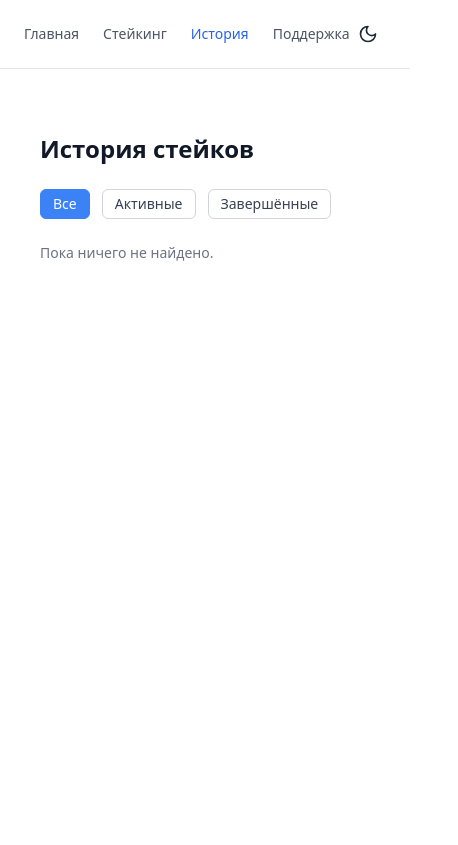
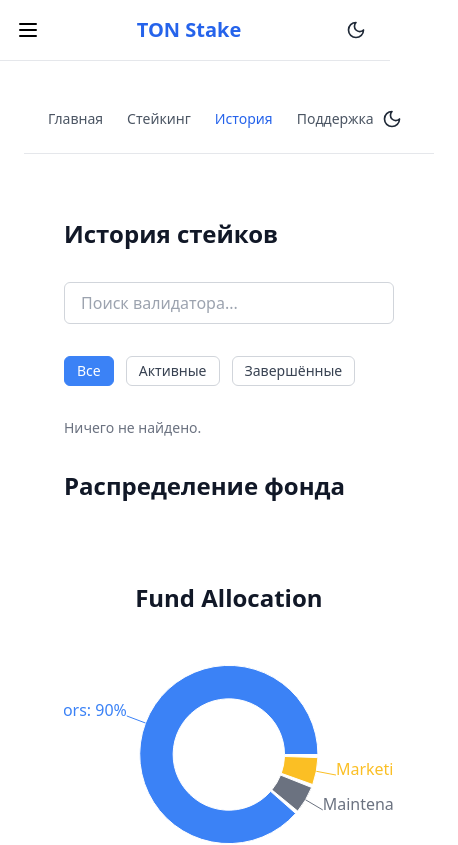
Before and after one commit to nd12123/ton-don, a Next.js app: page /history in a window 390 px wide. Shown: the top 845 px of the page, 458 px wide, since content can reach past the window. Built offline with nearby package versions, Linux system fonts and the light colour scheme; what @tonconnect/ui-react would draw is missing.

Commit message:
26.04 Mobile Testing

```diff
--- a/app/(dashboard)/history/page.tsx
+++ b/app/(dashboard)/history/page.tsx
@@ -1,66 +1,111 @@
+// app/(dashboard)/history/page.tsx
 "use client";
 
-import { useState } from "react";
+import { useState, useEffect } from "react";
 import { useStakeStore } from "@/lib/store";
 import { motion } from "framer-motion";
+import AllocationChart from "@/components/AllocationChart";
+import Skeleton from "@/components/ui/Skeleton";
 
 type Filter = "all" | "active" | "completed";
 
-export default function Page() {
+export default function HistoryPage() {
   const history = useStakeStore((s) => s.history);
   const [filter, setFilter] = useState<Filter>("all");
+  const [search, setSearch] = useState("");
+  const [chartLoading, setChartLoading] = useState(true);
 
-  const filtered = history.filter((item) => {
-    if (filter === "active") return item.status === "Active";
-    if (filter === "completed") return item.status === "Completed";
-    return true;
-  });
+  useEffect(() => {
+    const timer = setTimeout(() => setChartLoading(false), 1500);
+    return () => clearTimeout(timer);
+  }, []);
+
+  const filtered = history
+    .filter((item) =>
+      filter === "active"
+        ? item.status === "Active"
+        : filter === "completed"
+        ? item.status === "Completed"
+        : true
+    )
+    .filter((item) =>
+      item.validator.toLowerCase().includes(search.trim().toLowerCase())
+    );
 
   return (
     <motion.main
       initial={{ opacity: 0, y: 10 }}
       animate={{ opacity: 1, y: 0 }}
       transition={{ duration: 0.4 }}
-      className="max-w-4xl mx-auto px-4 py-10 space-y-6"
+      className="max-w-4xl mx-auto px-4 py-10 space-y-8"
     >
       <h1 className="text-2xl font-bold">История стейков</h1>
 
+      {/* Поиск */}
+      <input
+        type="text"
+        placeholder="Поиск валидатора..."
+        value={search}
+        onChange={(e) => setSearch(e.target.value)}
+        className="w-full max-w-sm px-4 py-2 border border-gray-300 rounded-md focus:outline-none focus:ring-2 focus:ring-blue-400 dark:bg-gray-800 dark:border-gray-700 dark:text-gray-100"
+      />
+
       {/* Фильтры */}
       <div className="flex gap-3 text-sm">
-        <FilterButton label="Все" active={filter === "all"} onClick={() => setFilter("all")} />
-        <FilterButton label="Активные" active={filter === "active"} onClick={() => setFilter("active")} />
-        <FilterButton label="Завершённые" active={filter === "completed"} onClick={() => setFilter("completed")} />
+        <FilterButton
+          label="Все"
+          active={filter === "all"}
+          onClick={() => setFilter("all")}
+        />
+        <FilterButton
+          label="Активные"
+          active={filter === "active"}
+          onClick={() => setFilter("active")}
+        />
+        <FilterButton
+          label="Завершённые"
+          active={filter === "completed"}
+          onClick={() => setFilter("completed")}
+        />
       </div>
 
       {/* Результаты */}
       {filtered.length === 0 ? (
-        <p className="text-gray-500 text-sm">Пока ничего не найдено.</p>
+        <p className="text-gray-500 text-sm">Ничего не найдено.</p>
       ) : (
         <div className="grid grid-cols-1 gap-4">
           {filtered.map((r) => (
             <div
               key={r.id}
-              className="border border-gray-200 rounded-xl p-4 bg-white shadow-sm"
+              className="border border-gray-200 rounded-xl p-4 bg-white shadow-sm dark:bg-gray-800 dark:border-gray-700"
             >
               <div className="flex justify-between items-center">
-                <div className="text-sm font-medium">{r.validator}</div>
+                <div className="text-sm font-medium dark:text-gray-100">
+                  {r.validator}
+                </div>
                 <span
                   className={`px-2 py-1 text-xs rounded-full ${
                     r.status === "Active"
-                      ? "bg-green-100 text-green-700"
-                      : "bg-gray-100 text-gray-500"
+                      ? "bg-green-100 text-green-700 dark:bg-green-900 dark:text-green-300"
+                      : "bg-gray-100 text-gray-500 dark:bg-gray-700 dark:text-gray-300"
                   }`}
                 >
                   {r.status === "Active" ? "Активен" : "Завершён"}
                 </span>
               </div>
-              <div className="text-sm text-gray-600 mt-1">
+              <div className="text-sm text-gray-600 dark:text-gray-400 mt-1">
                 {r.amount} TON • {r.date}
               </div>
             </div>
           ))}
         </div>
       )}
+
+      {/* Диаграмма с skeleton */}
+      <section className="mt-10">
+        <h2 className="text-2xl font-bold mb-4">Распределение фонда</h2>
+        {chartLoading ? <Skeleton style={{ width: "100%", height: "16rem" }} /> : <AllocationChart />}
+      </section>
     </motion.main>
   );
 }
@@ -77,10 +122,10 @@ function FilterButton({
   return (
     <button
       onClick={onClick}
-      className={`px-3 py-1 rounded-md border text-sm ${
+      className={`px-3 py-1 rounded-md border text-sm transition-colors ${
         active
           ? "bg-blue-500 text-white border-blue-500"
-          : "bg-white text-gray-700 border-gray-300 hover:bg-gray-50"
+          : "bg-white text-gray-700 border-gray-300 hover:bg-gray-50 dark:bg-gray-800 dark:text-gray-300 dark:border-gray-700 dark:hover:bg-gray-700"
       }`}
     >
       {label}
--- a/app/layout.tsx
+++ b/app/layout.tsx
@@ -1,38 +1,46 @@
+// app/layout.tsx
 import type { Metadata } from "next";
 import { Geist, Geist_Mono } from "next/font/google";
 import "./globals.css";
-import  Footer  from "@/components/Footer"
+
+//import Footer from "@/components/Footer";
 import TonProviderWrapper from "@/components/TonProviderWrapper";
+import ThemeProviderWrapper from "@/components/ThemeProviderWrapper";
 
-const geistSans = Geist({
-  variable: "--font-geist-sans",
-  subsets: ["latin"],
-});
+import Layout from "@/components/MobileLayout";
 
-const geistMono = Geist_Mono({
-  variable: "--font-geist-mono",
-  subsets: ["latin"],
-});
+const geistSans = Geist({ variable: "--font-geist-sans", subsets: ["latin"] });
+const geistMono = Geist_Mono({ variable: "--font-geist-mono", subsets: ["latin"] });
 
 export const metadata: Metadata = {
-  title: "Create Next App",
-  description: "Generated by create next app",
+  title: "TON Stake",
+  description: "Stake your TON securely and earn rewards",
 };
 
 export default function RootLayout({
   children,
-}: Readonly<{
+}: {
   children: React.ReactNode;
-}>) {
+}) {
   return (
-    <html lang="en">
-      <body className={`flex flex-col min-h-screen ${geistSans.variable} ${geistMono.variable}`}>
-  <TonProviderWrapper>
-    <main className="flex-grow">{children}</main>
-  </TonProviderWrapper>
-  <Footer />
-</body>
-
+      <html lang="en" suppressHydrationWarning>
+      <body
+        className={`
+          flex flex-col min-h-screen
+          bg-white text-black
+          dark:bg-gray-900 dark:text-gray-100
+          ${geistSans.variable} ${geistMono.variable}
+        `}
+        suppressHydrationWarning
+      >
+        <ThemeProviderWrapper>
+          <TonProviderWrapper>
+          <Layout>
+            <main className="flex-grow">{children}</main>
+            </Layout>
+          </TonProviderWrapper>
+        </ThemeProviderWrapper>
+      </body>
     </html>
   );
 }
--- a/components/Footer.tsx
+++ b/components/Footer.tsx
@@ -2,7 +2,10 @@ import { Mail, MessageCircle, HelpCircle } from "lucide-react";
 
 export default function Footer() {
     return (
-      <footer className="w-full mt-20 border-t border-gray-200 py-6 px-4 text-center text-sm text-gray-500">
+      <footer className="
+      bg-gray-100 text-gray-700
+      dark:bg-gray-900 dark:text-gray-200
+      py-6">
         <div className="flex flex-col sm:flex-row justify-between items-center max-w-6xl mx-auto gap-2">
           <span>&copy; {new Date().getFullYear()} TON Stake. Все права защищены.</span>
           <div className="flex gap-4 items-center text-gray-600">
--- /dev/null
+++ b/components/MobileLayout.tsx
@@ -0,0 +1,95 @@
+// components/Layout.tsx
+"use client";
+
+import { useState } from "react";
+import Link from "next/link";
+import { usePathname } from "next/navigation";
+import { Menu, X } from "lucide-react";
+import ThemeToggle from "@/components/ThemeToggle";
+import TonProviderWrapper from "@/components/TonProviderWrapper";
+import Footer from "@/components/Footer";
+
+const menu = [
+  { name: "Главная", href: "/" },
+  { name: "Стейкинг", href: "/staking" },
+  { name: "История", href: "/history" },
+  { name: "Поддержка", href: "/support" },
+];
+
+export default function Layout({ children }: { children: React.ReactNode }) {
+  const pathname = usePathname();
+  const [mobileOpen, setMobileOpen] = useState(false);
+
+  return (
+    <TonProviderWrapper>
+      <div className="min-h-screen flex flex-col bg-white text-black dark:bg-gray-900 dark:text-gray-100">
+        {/* Mobile Top Bar */}
+        <div className="md:hidden flex items-center justify-between px-4 py-3 border-b border-gray-200 dark:border-gray-700">
+          <Menu className="w-6 h-6 cursor-pointer" onClick={() => setMobileOpen(true)} />
+          <Link href="/" className="text-xl font-bold">
+            TON Stake
+          </Link>
+          <ThemeToggle />
+        </div>
+
+        <div className="flex flex-1">
+          {/* Sidebar Desktop */}
+          <aside className="hidden md:flex flex-col w-64 border-r border-gray-200 dark:border-gray-700 p-6 space-y-4">
+            <h2 className="text-lg font-bold">TON Stake</h2>
+            {menu.map((item) => (
+              <Link
+                key={item.href}
+                href={item.href}
+                className={`text-sm font-medium ${
+                  pathname === item.href
+                    ? "text-blue-600 dark:text-blue-400"
+                    : "text-gray-600 dark:text-gray-400 hover:text-blue-500"
+                }`}
+              >
+                {item.name}
+              </Link>
+            ))}
+          </aside>
+
+          {/* Mobile Menu Overlay */}
+          {mobileOpen && (
+            <div className="fixed inset-0 z-50 flex">
+              <div className="fixed inset-0 bg-black/50" onClick={() => setMobileOpen(false)} />
+              <nav className="relative w-64 h-full bg-white dark:bg-gray-800 p-6">
+                <div className="flex justify-end">
+                  <X className="w-6 h-6 cursor-pointer" onClick={() => setMobileOpen(false)} />
+                </div>
+                <ul className="mt-6 space-y-4">
+                  {menu.map((item) => (
+                    <li key={item.href}>
+                      <Link
+                        href={item.href}
+                        className={`block text-lg font-medium ${
+                          pathname === item.href
+                            ? "text-blue-600 dark:text-blue-400"
+                            : "text-gray-700 dark:text-gray-300 hover:text-blue-500"
+                        }`}
+                        onClick={() => setMobileOpen(false)}
+                      >
+                        {item.name}
+                      </Link>
+                    </li>
+                  ))}
+                </ul>
+                <div className="mt-auto">
+                  <ThemeToggle />
+                </div>
+              </nav>
+            </div>
+          )}
+
+          {/* Main Content */}
+          <div className="flex-1 flex flex-col">
+            <main className="flex-grow p-6">{children}</main>
+            <Footer />
+          </div>
+        </div>
+      </div>
+    </TonProviderWrapper>
+  );
+}
--- a/components/Plans.tsx
+++ b/components/Plans.tsx
@@ -2,7 +2,7 @@
 "use client";
 
 import { motion } from "framer-motion";
-
+// hover animation on cards, can be added later whileTap={{ scale: 0.98 }}
 export type Plan = { name: string; apr: number; range: string };
 
 export default function Plans({
@@ -19,6 +19,8 @@ export default function Plans({
       className="py-16 bg-gray-50"
       initial={{ opacity: 0, y: 20 }}
       whileInView={{ opacity: 1, y: 0 }}
+
+
       transition={{ duration: 0.6 }}
       viewport={{ once: true }}
     >
--- a/components/StakeModal.tsx
+++ b/components/StakeModal.tsx
@@ -16,8 +16,7 @@ export function StakeModal({
   amount: number;
   validator: string;
 }) {
-
-  console.log("modal open?", open);
+  //console.log("modal open?", open);
   return (
     <Transition appear show={open} as={Fragment}>
       <Dialog as="div" className="relative z-[99]" onClose={onClose}>
--- /dev/null
+++ b/components/ThemeProviderWrapper.tsx
@@ -0,0 +1,12 @@
+"use client";
+
+import { ThemeProvider } from "next-themes";
+import React from "react";
+
+export default function ThemeProviderWrapper({
+  children,
+}: {
+  children: React.ReactNode;
+}) {
+  return <ThemeProvider attribute="class">{children}</ThemeProvider>;
+}
--- /dev/null
+++ b/components/ui/Skeleton.tsx
@@ -0,0 +1,31 @@
+// components/ui/Skeleton.tsx
+"use client";
+import React, { CSSProperties } from "react";
+
+export type SkeletonProps = {
+  width?: string;
+  height?: string;
+  circle?: boolean;
+  style?: CSSProperties;
+} & React.HTMLAttributes<HTMLDivElement>;
+
+const Skeleton: React.FC<SkeletonProps> = ({
+  width = "100%",
+  height = "1rem",
+  circle = false,
+  className = "",
+  style,
+  ...rest
+}) => {
+  return (
+    <div
+      className={`animate-pulse bg-gray-200 dark:bg-gray-700 ${
+        circle ? "rounded-full" : "rounded"
+      } ${className}`}
+      style={{ width, height, ...style }}
+      {...rest}
+    />
+  );
+};
+
+export default Skeleton;
```
Also changed, not shown: app/(dashboard)/layout.tsx (+2 -17 lines), app/page.tsx (+22 -16 lines), components/Hero.tsx (+32 -3 lines), components/ui/MotionButton.tsx (added, +7 -0 lines).
